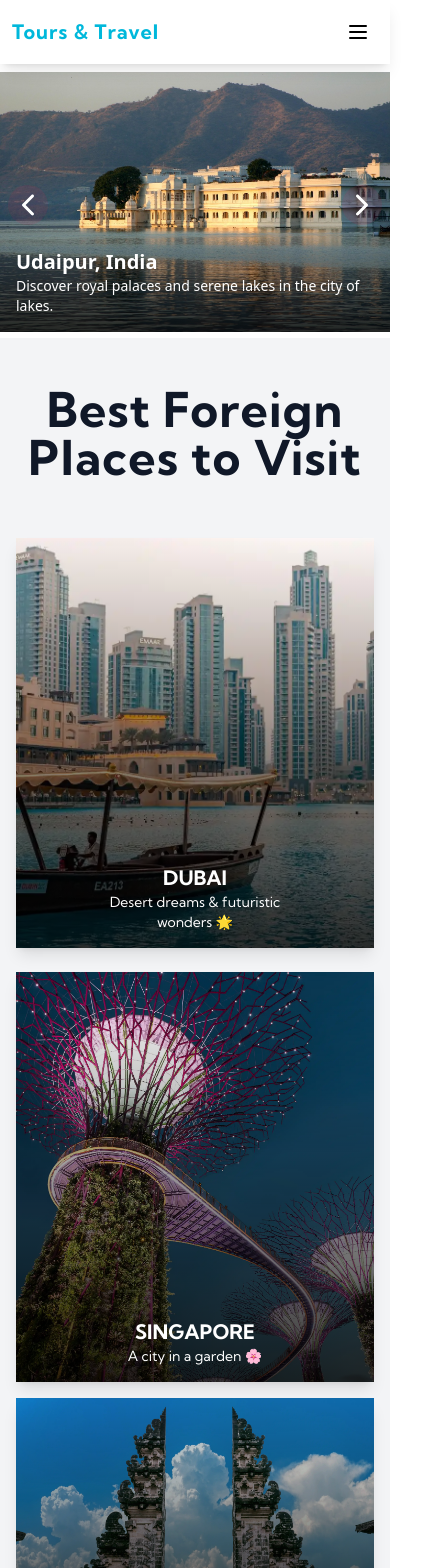
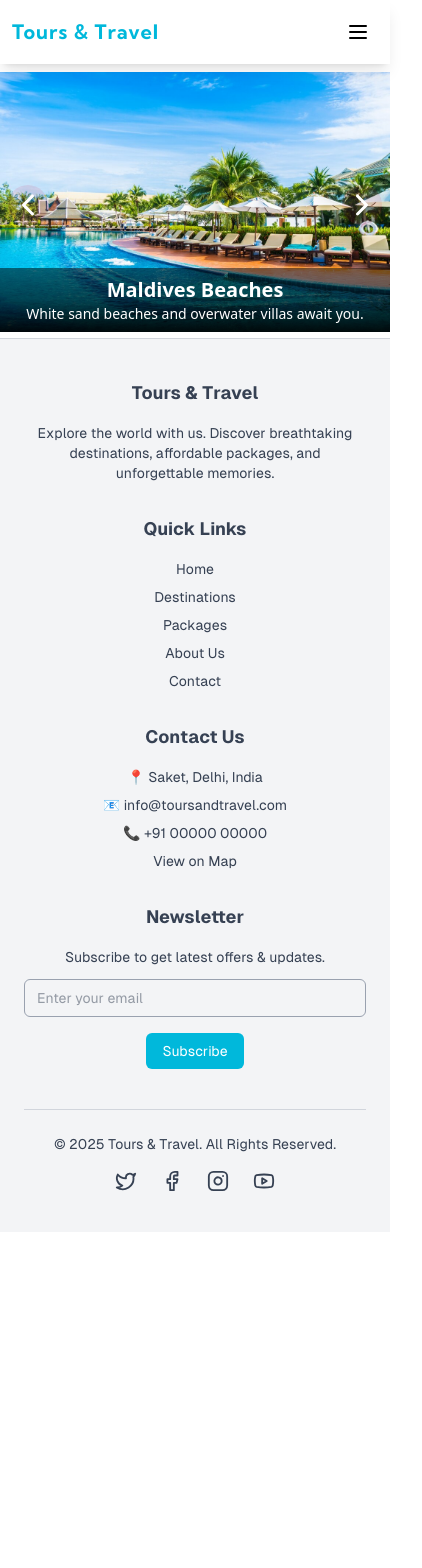
Before and after one commit to priyak02125/Tours-and-Travel, a Next.js app: page / in a window 390 px wide. Shown: the top 1568 px of the page, 422 px wide, since content can reach past the window. After the commit the page ends 1232 px from the top, so only its background shows below. Built offline with nearby package versions, Linux system fonts and the light colour scheme.

Commit message:
modified packages, header, foreignplace, indianplace components

```diff
--- a/package.json
+++ b/package.json
@@ -9,6 +9,7 @@
     "lint": "eslint"
   },
   "dependencies": {
+    "framer-motion": "^12.23.12",
     "gsap": "^3.13.0",
     "lucide-react": "^0.540.0",
     "next": "15.5.0",
--- a/src/app/page.js
+++ b/src/app/page.js
@@ -91,35 +91,42 @@ const IndianLocations = [
 const indiantour = [
   {
     photo: "/goa.avif",
-    description: "Goa Packages",
+    location:"Goa, Maharastra",
+    description: "Goa – Beaches and vibrant nightlife",
     price: "₹ 45,999",
   },
   {
     photo: "/HawaMahal.jpg",
-    description: "Jaipur Packages",
+    location:"Jaipur, Rajasthan",
+    description: "Jaipur – Explore forts and royal heritage",
     price: "₹ 25,999",
   },
   {
     photo: "/uttrakhand.avif",
-    description: "Uttarakhand Packages",
+    location:"Rishikesh, Uttarakhand ",
+    description: "Uttarakhand – Mountains and spiritual vibes",
     price: "₹ 35,000",
   },
   {
     photo: "/gujrat.jpg",
-    description: "Gujarat Packages",
+     location:"Gujarat",
+    description: "Gujarat – Culture and white desert",
     price: "₹ 29,500",
   },
   {
     photo: "/andaman.jpg",
-    description: "Andaman Packages",
+    location:"Andaman and Nicobar",
+    description: "Andaman – Islands and blue waters",
     price: "₹ 55,000",
   },
   {
     photo: "/ladak.jpg",
-    description: "Ladakh Packages",
+     location:"Ladakh",
+    description: "Ladakh – High passes and stunning views",
     price: "₹ 65,000",
   },
 ];
+
 
 const honeymoon = [
   // National Packages
@@ -198,43 +205,43 @@ const spiritual = [
   {
     photo: "/rishikesh-temple.jpg",
     description: "Peaceful prayers by the Ganga.",
-    location: "Rishikesh, India",
+    location: "Rishikesh",
     price: "₹ 18,000",
   },
   {
     photo: "/golden-temple.avif",
     description: "Divine serenity at the Golden Temple.",
-    location: "Amritsar, India",
+    location: "Amritsar",
     price: "₹ 22,000",
   },
   {
     photo: "/kashi vishwanath temple.jpg",
     description: "Sacred chants on the ghats of Kashi.",
-    location: "Varanasi, India",
+    location: "Varanasi",
     price: "₹ 20,000",
   },
   {
     photo: "/haridwar.avif",
     description: "Spiritual dip in holy waters.",
-    location: "Haridwar, India",
+    location: "Haridwar",
     price: "₹ 16,000",
   },
   {
     photo: "/tiruvannamalai-temple.jpg",
     description: "Feel the divine energy of Arunachala.",
-    location: "Tiruvannamalai, India",
+    location: "Tiruvannamalai",
     price: "₹ 24,000",
   },
   {
     photo: "/kedarnath-temple.avif",
     description: "Pilgrimage to the abode of Lord Shiva.",
-    location: "Kedarnath, India",
+    location: "Kedarnath",
     price: "₹ 28,000",
   },
   {
     photo: "/jaganath puri.jpg",
-    description: "Soulful journey to Shirdi’s blessings.",
-    location: "Shirdi, India",
+    description: "Offer prayers at Jagannath’s sacred home.",
+    location: "Puri",
     price: "₹ 19,500",
   },
   // {
@@ -282,7 +289,7 @@ export default function Home() {
         `}
       </style>
       <Hero />
-      <ForeignPlaces
+      {/* <ForeignPlaces
         location={worldWide}
         text=" Best Foreign Places to Visit"
       />
@@ -294,7 +301,7 @@ export default function Home() {
        <Packages title="Your Dream Honeymoon Awaits" data={honeymoon}/>
         <Packages title="Walk the Spiritual Paths of India" data={spiritual}/>
       <BookingPage />
-      <Contact />
+      <Contact /> */}
     </>
   );
 }
--- a/src/components/Booking.jsx
+++ b/src/components/Booking.jsx
@@ -181,7 +181,7 @@ export default function BookingPage() {
 
             <button
               type="submit"
-              className="font-kumbh-sans col-span-1 md:col-span-2 bg-cyan-500 hover:bg-cyan-600 text-white font-bold py-3 rounded-lg transition duration-300"
+              className="font-kumbh-sans cursor-pointer col-span-1 md:col-span-2 bg-cyan-500 hover:bg-cyan-600 text-white font-bold py-3 rounded-lg transition duration-300"
             >
               Search Hotels
             </button>
@@ -198,7 +198,7 @@ export default function BookingPage() {
               <input
                 type="text"
                 placeholder="Enter destination"
-                className="font-kumbh-sans w-full border rounded-lg px-3 py-2 focus:outline-none focus:ring-2 focus:ring-cyan-500"
+                className="font-kumbh-sans cursor-pointer w-full border rounded-lg px-3 py-2 focus:outline-none focus:ring-2 focus:ring-cyan-500"
               />
             </div>
 
@@ -208,7 +208,7 @@ export default function BookingPage() {
               </label>
               <input
                 type="date"
-                className="font-kumbh-sans w-full border rounded-lg px-3 py-2 focus:outline-none focus:ring-2 focus:ring-cyan-500"
+                className="font-kumbh-sans  w-full border rounded-lg px-3 py-2 focus:outline-none focus:ring-2 focus:ring-cyan-500"
               />
             </div>
             <div>
@@ -217,7 +217,7 @@ export default function BookingPage() {
               </label>
               <input
                 type="date"
-                className="font-kumbh-sans w-full border rounded-lg px-3 py-2 focus:outline-none focus:ring-2 focus:ring-cyan-500"
+                className="font-kumbh-sans cursor-pointer w-full border rounded-lg px-3 py-2 focus:outline-none focus:ring-2 focus:ring-cyan-500"
               />
             </div>
 
@@ -249,7 +249,7 @@ export default function BookingPage() {
 
             <button
               type="submit"
-              className="font-kumbh-sans col-span-1 md:col-span-2 bg-cyan-500 hover:bg-cyan-600 text-white font-bold py-3 rounded-lg transition duration-300"
+              className="font-kumbh-sans cursor-pointer col-span-1 md:col-span-2 bg-cyan-500 hover:bg-cyan-600 text-white font-bold py-3 rounded-lg transition duration-300"
             >
               Search Packages
             </button>
--- a/src/components/ForeignPlaces.jsx
+++ b/src/components/ForeignPlaces.jsx
@@ -1,10 +1,11 @@
 "use client";
+import { motion } from "framer-motion";
 import { ArrowBigRight } from "lucide-react";
+import { useState } from "react";
 
 export default function ForeignPlaces({ location, text }) {
   return (
     <div className="font-kumbh-sans antialiased bg-gray-100 min-h-screen text-black flex flex-col">
-      {/* Popular Cities Page Content */}
       <main className="container mx-auto px-4 py-8 flex-grow">
         {/* Heading */}
         <div className="text-center">
@@ -15,74 +16,22 @@ export default function ForeignPlaces({ location, text }) {
 
         {/* Grid Layout */}
         <div className="grid grid-cols-1 sm:grid-cols-2 md:grid-cols-3 gap-4 lg:gap-8 lg:px-40 py-10 h-full">
-          {/* First Column - 2 Images */}
-          <div className="grid grid-rows-2 gap-6 lg:gap-8 h-screen">
-            {location.slice(0, 2).map((city, index) => (
-              <div
-                key={index}
-                className="relative overflow-hidden shadow-lg group h-full"
-              >
-                <img
-                  src={city.imageUrl}
-                  alt={city.name}
-                  className="w-full h-full object-cover transition-transform duration-300 group-hover:scale-125"
-                />
-                <div className="absolute inset-0 bg-gradient-to-t from-black/80 to-transparent"></div>
-                <div className="absolute bottom-4 left-1/2 transform -translate-x-1/2 text-white text-center">
-                  <h3 className="text-xl sm:text-2xl font-bold font-kumbh-sans">
-                    {city.name}
-                  </h3>
-                  <p className="text-sm">{city.tagline}</p>
-                </div>
-              </div>
-            ))}
-          </div>
-
-          {/* Middle Column - 3 Images */}
-          <div className="grid grid-rows-3 gap-6 lg:gap-8 h-screen">
-            {location.slice(2, 5).map((city, index) => (
-              <div
-                key={index}
-                className="relative overflow-hidden shadow-lg group h-full"
-              >
-                <img
-                  src={city.imageUrl}
-                  alt={city.name}
-                  className="w-full h-full object-cover transition-transform duration-300 group-hover:scale-105"
-                />
-                <div className="absolute inset-0 bg-gradient-to-t from-black/80 to-transparent"></div>
-                <div className="absolute bottom-4 left-1/2 transform -translate-x-1/2 text-white text-center">
-                  <h3 className="text-xl sm:text-2xl font-bold font-kumbh-sans">
-                    {city.name}
-                  </h3>
-                  <p className="text-sm">{city.tagline}</p>
-                </div>
-              </div>
-            ))}
-          </div>
-
-          {/* Last Column - 2 Images */}
-          <div className="grid grid-rows-2 gap-6 lg:gap-8 h-screen">
-            {location.slice(5, 7).map((city, index) => (
-              <div
-                key={index}
-                className="relative overflow-hidden shadow-lg group h-full"
-              >
-                <img
-                  src={city.imageUrl}
-                  alt={city.name}
-                  className="w-full h-full object-cover transition-transform duration-300 group-hover:scale-105"
-                />
-                <div className="absolute inset-0 bg-gradient-to-t from-black/80 to-transparent"></div>
-                <div className="absolute bottom-4 left-1/2 transform -translate-x-1/2 text-white text-center">
-                  <h3 className="text-xl sm:text-2xl font-bold font-kumbh-sans">
-                    {city.name}
-                  </h3>
-                  <p className="text-sm">{city.tagline}</p>
-                </div>
-              </div>
-            ))}
-          </div>
+          {[
+            location.slice(0, 2),
+            location.slice(2, 5),
+            location.slice(5, 7),
+          ].map((col, colIndex) => (
+            <div
+              key={colIndex}
+              className={`grid ${
+                col.length === 3 ? "grid-rows-3" : "grid-rows-2"
+              } gap-6 lg:gap-8 h-screen`}
+            >
+              {col.map((city, index) => (
+                <FlipCard key={index} city={city} />
+              ))}
+            </div>
+          ))}
         </div>
 
         {/* Load More Button */}
@@ -96,3 +45,43 @@ export default function ForeignPlaces({ location, text }) {
     </div>
   );
 }
+
+// Flip Card Component
+function FlipCard({ city }) {
+  const [isFlipped, setIsFlipped] = useState(false);
+
+  return (
+    <div
+      className="relative h-full perspective"
+      onMouseEnter={() => setIsFlipped(true)}
+      onMouseLeave={() => setIsFlipped(false)}
+    >
+      <motion.div
+        className="relative w-full h-full"
+        style={{
+          transformStyle: "preserve-3d",
+        }}
+        animate={{ rotateY: isFlipped ? 180 : 0 }}
+        transition={{ duration: 0.6 }}
+      >
+        {/* Front Side (Image) */}
+        <div className="absolute inset-0 backface-hidden overflow-hidden">
+          <img
+            src={city.imageUrl}
+            alt={city.name}
+            className="w-full h-full rounded-md object-cover"
+          />
+          <div className="absolute inset-0 bg-gradient-to-t from-black/80 to-transparent"></div>
+        </div>
+
+        {/* Back Side (Description) */}
+        <div className="absolute inset-0 backface-hidden rotate-y-180 bg-cyan-500 text-white flex flex-col items-center justify-center p-4 text-center">
+          <h3 className="text-xl sm:text-2xl font-bold font-kumbh-sans mb-2">
+            {city.name}
+          </h3>
+          <p className="text-sm">{city.tagline}</p>
+        </div>
+      </motion.div>
+    </div>
+  );
+}
--- a/src/components/Header.jsx
+++ b/src/components/Header.jsx
@@ -41,13 +41,13 @@ const Header = () => {
         <div className="hidden lg:flex items-center space-x-2 lg:space-x-4">
           <Link
             href="/booking"
-            className="px-3 sm:px-4 py-1.5 sm:py-2 bg-orange-400 text-white rounded-full text-xs sm:text-sm md:text-base font-semibold shadow-md
-            hover:bg-orange-300 transition-colors duration-300 flex items-center justify-center space-x-1 sm:space-x-2"
+            className="group px-3 sm:px-4 py-1.5 sm:py-2 bg-orange-400 text-white rounded-full text-xs sm:text-sm md:text-base font-semibold shadow-md
+            hover:bg-black transition-colors duration-300 flex items-center justify-center space-x-1 sm:space-x-2"
           >
             <span>Book Now</span>
             <ArrowBigRight
-              size={18}
-              className="-rotate-45 transition-transform duration-300 text-white bg-black rounded-full p-0.5 sm:p-1"
+              size={28}
+              className="-rotate-45 transition-transform duration-300 group-hover:bg-orange-400  text-white bg-black rounded-full p-0.5 sm:p-1"
             />
           </Link>
         </div>
--- a/src/components/Hero.jsx
+++ b/src/components/Hero.jsx
@@ -87,11 +87,11 @@ function Hero() {
                   className="w-full h-full object-cover"
                 />
                 {/* Overlay text */}
-                <div className="absolute bottom-0 left-0 w-full bg-gradient-to-t from-black/70 via-black/30 to-transparent p-4 text-white z-20">
-                  <h2 className="text-xl md:text-2xl font-semibold">
+                <div className="absolute bg-black/50 w-full bottom-0 left-0  bg-gradient-to-t from-black/90 via-black/30 to-transparent p-2 text-white z-20">
+                  <h2 className="text-xl md:text-2xl  text-center font-semibold">
                     {item.title}
                   </h2>
-                  <p className="text-sm md:text-base">{item.description}</p>
+                  <p className="text-sm md:text-base text-center">{item.description}</p>
                 </div>
               </div>
             </div>
--- a/src/components/IndianPlaces.jsx
+++ b/src/components/IndianPlaces.jsx
@@ -1,7 +1,11 @@
 "use client";
+
 import Slider from "react-slick";
 import { ArrowBigRight, ArrowBigLeft } from "lucide-react";
+import { motion } from "framer-motion";
+import { useState } from "react";
 
+// Arrows for the carousel
 function NextArrow(props) {
   const { onClick } = props;
   return (
@@ -57,25 +61,8 @@ export default function IndianPlaces({ location, text }) {
         <div className="relative py-10">
           <Slider {...sliderSettings}>
             {imagesToShow.map((city, index) => (
-              <div key={index} className="p-2">
-                <div
-                  className={`${
-                    index % 2 === 1 ? "mt-16" : "mt-0"
-                  } relative overflow-hidden shadow-lg group rounded-xl`}
-                >
-                  <img
-                    src={city.imageUrl}
-                    alt={city.name}
-                    className="w-full h-96 object-cover transition-transform duration-300 group-hover:scale-105"
-                  />
-                  <div className="absolute inset-0 bg-gradient-to-t from-black/80 to-transparent"></div>
-                  <div className="absolute bottom-4 left-1/2 transform -translate-x-1/2 text-white text-center">
-                    <h3 className="text-xl sm:text-2xl font-bold">
-                      {city.name}
-                    </h3>
-                    <p className="text-sm">{city.tagline}</p>
-                  </div>
-                </div>
+              <div key={index} className={`${index % 2 === 1 ? "mt-10" : "mt-0"} p-2 `}>
+                <FlipCard city={city}  />
               </div>
             ))}
           </Slider>
@@ -84,3 +71,45 @@ export default function IndianPlaces({ location, text }) {
     </div>
   );
 }
+
+// FlipCard component
+function FlipCard({ city }) {
+  const [isFlipped, setIsFlipped] = useState(false);
+
+  return (
+    <div
+      className={`relative h-96 perspective ${
+        isFlipped ? "z-20" : ""
+      } group rounded-xl`}
+      onMouseEnter={() => setIsFlipped(true)}
+      onMouseLeave={() => setIsFlipped(false)}
+    >
+      <motion.div
+        className="relative w-full h-full"
+        style={{ transformStyle: "preserve-3d" }}
+        animate={{ rotateY: isFlipped ? 180 : 0 }}
+        transition={{ duration: 0.6 }}
+      >
+        {/* Front Side */}
+        <div className="absolute inset-0 backface-hidden overflow-hidden rounded-xl">
+          <img
+            src={city.imageUrl}
+            alt={city.name}
+            className="w-full h-full object-cover"
+          />
+          <div className="absolute inset-0 bg-gradient-to-t from-black/80 to-transparent rounded-xl"></div>
+          <div className="absolute bottom-4 left-1/2 transform -translate-x-1/2 text-white text-center px-2">
+            <h3 className="text-xl sm:text-2xl font-bold">{city.name}</h3>
+            <p className="text-sm">{city.tagline}</p>
+          </div>
+        </div>
+
+        {/* Back Side */}
+        <div className="absolute inset-0 backface-hidden rotate-y-180 bg-cyan-500 text-white flex flex-col items-center justify-center text-center px-4 rounded-xl">
+          <h3 className="text-xl sm:text-2xl font-bold mb-2">{city.name}</h3>
+          <p className="text-sm">{city.tagline}</p>
+        </div>
+      </motion.div>
+    </div>
+  );
+}
--- a/src/components/Packages.jsx
+++ b/src/components/Packages.jsx
@@ -6,8 +6,6 @@ import "slick-carousel/slick/slick.css";
 import "slick-carousel/slick/slick-theme.css";
 
 // Travel package data
-
-
 // Custom Arrows
 const PrevArrow = ({ onClick }) => (
   <div
@@ -61,9 +59,11 @@ const settings = {
   ],
 };
 
-function Packages({title,data}) {
+function Packages({ title, data }) {
   return (
-    <div className="py-26 px-4 lg:px-40 bg-white w-full">
+    <div className="py-26
+
+    px-4 lg:px-40 bg-white w-full">
       {/* Heading */}
       <h2 className="text-xl md:text-2xl font-bold text-center text-cyan-500 mb-10">
         Tours and Travel – <span className="text-gray-800">{title}</span>
@@ -87,7 +87,7 @@ function Packages({title,data}) {
               <div className="p-4 text-center text-gray-800 font-semibold text-lg">
                 {card.description}
               </div> */}
-              <div className="relative h-54 w-full group">
+              <div className="relative group h-54 w-full group">
                 <img
                   src={card.photo}
                   alt={card.description}
@@ -95,12 +95,14 @@ function Packages({title,data}) {
                 />
 
                 {/* Transparent curtain overlay */}
-  <div className="absolute inset-0 bg-black/40 flex items-end justify-center p-4">
-    <p className="text-white font-semibold text-lg text-center z-10">
+                <div className="absolute h-0 top-0 group-hover:h-full duration-300 inset-0 bg-black/40 flex items-end justify-center ">
+                  <p className="text-white group-hover:my-auto px-4 font-semibold text-lg text-center z-10">
                     {card.description}
                   </p>
                 </div>
-
+                <div className="absolute bottom-0 text-xl bg-black/60 group-hover:h-0 duration-400 text-center text-white w-full">
+                  {card.location}
+                </div>
                 {/* Price badge */}
                 <div className="absolute top-2 left-2 bg-black/70 text-white px-3 py-1 text-sm rounded-full font-medium z-20">
                   {card.price}
--- a/src/components/Register.jsx
+++ b/src/components/Register.jsx
@@ -64,7 +64,7 @@ const Register = () => {
           />
           <button
             type="submit"
-            className="w-full py-2 bg-cyan-500 hover:bg-cyan-600 text-white font-semibold rounded-xl transition duration-300"
+            className="w-full py-2 cursor-pointer bg-cyan-500 hover:bg-cyan-600 text-white font-semibold rounded-xl transition duration-300"
           >
             Register
           </button>
```
Also changed, not shown: 1 other file (tests, documents, lock files or other folders). Lines whose indentation alone changed are shown as unchanged.
